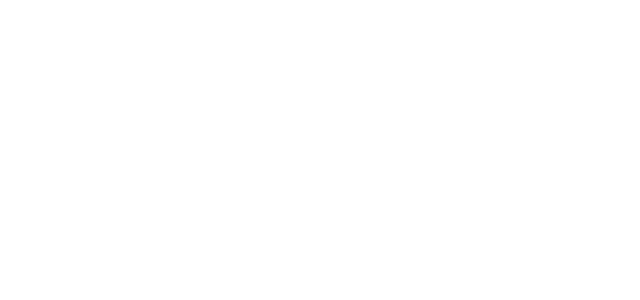
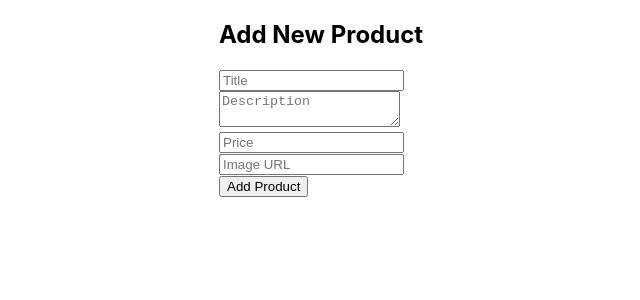
Before and after one commit to RavulakolluGanesh006/ecommerce-platform, a React (Create React App) app: page /add-product in a window 1280 px wide. Before the commit this address had no page. Shown: the top 300 px of the page, without its empty margins (221-861 px from the left). Built offline with nearby package versions, Linux system fonts and the light colour scheme; sample sign-in values are in the browser's storage.

Commit message:
admin front end logic

```diff
--- a/src/App.js
+++ b/src/App.js
@@ -1,9 +1,13 @@
-import React from 'react';
+
 import { BrowserRouter as Router, Routes, Route } from 'react-router-dom';
 import Register from './components/Register';
 import Login from './components/Login';
 import Profile from './components/Profile';
 import PrivateRoute from "./components/PrivateRoute";
+import EditProduct from './admin/EditProduct';
+import AdminRoute from "./admin/AdminRoute";
+import AdminDashboard from './admin/AdminDashboard';
+import AddProduct from './admin/AddProduct';
 
 export default function App() {
   return (
@@ -12,6 +16,12 @@
         <Route path="/" element={<Register />} />
         <Route path="/login" element={<Login />} />
         <Route path="/profile" element={<PrivateRoute><Profile /></PrivateRoute>} />
+
+
+<Route path="/admin" element={<AdminRoute><AdminDashboard /></AdminRoute>} />
+<Route path="/edit-product/:id" element={<AdminRoute><EditProduct /></AdminRoute>} />
+<Route path="/add-product" element={<AdminRoute><AddProduct /></AdminRoute>} />
+
       </Routes>
     </Router>
   );
--- /dev/null
+++ b/src/admin/AddProduct.jsx
@@ -0,0 +1,66 @@
+
+import React, { useState } from "react";
+import API from "../api"; // your axios instance
+import { useNavigate } from "react-router-dom";
+
+export default function AddProduct() {
+  const navigate = useNavigate();
+
+  const [form, setForm] = useState({
+    title: "",
+    description: "",
+    price: "",
+    image: ""
+  });
+
+  const handleChange = (e) => {
+    setForm({ ...form, [e.target.name]: e.target.value });
+  };
+
+  const handleSubmit = async (e) => {
+    e.preventDefault();
+    try {
+      await API.post("/add-product", form);
+      alert("✅ Product added successfully!");
+      navigate("/admin"); // Go back to Admin Dashboard
+    } catch (err) {
+      console.error(err);
+      alert("❌ Error adding product");
+    }
+  };
+
+  return (
+    <form onSubmit={handleSubmit} style={{ maxWidth: "400px", margin: "auto" }}>
+      <h2>Add New Product</h2>
+      <input
+        name="title"
+        placeholder="Title"
+        value={form.title}
+        onChange={handleChange}
+        required
+      /><br/>
+      <textarea
+        name="description"
+        placeholder="Description"
+        value={form.description}
+        onChange={handleChange}
+        required
+      /><br/>
+      <input
+        name="price"
+        type="number"
+        placeholder="Price"
+        value={form.price}
+        onChange={handleChange}
+        required
+      /><br/>
+      <input
+        name="image"
+        placeholder="Image URL"
+        value={form.image}
+        onChange={handleChange}
+      /><br/>
+      <button type="submit">Add Product</button>
+    </form>
+  );
+}
--- /dev/null
+++ b/src/admin/AdminDashboard.jsx
@@ -0,0 +1,37 @@
+import React, { useEffect, useState } from "react";
+import { Link } from "react-router-dom";
+import API from "../api";
+
+export default function AdminDashboard() {
+  const [products, setProducts] = useState([]);
+
+  useEffect(() => {
+    API.get("/products").then((res) => {
+      setProducts(res.data);
+    }).catch(err => console.error(err));
+  }, []);
+
+  const handleDelete = async (id) => {
+    if (!window.confirm("Are you sure you want to delete this product?")) return;
+    await API.delete(`/products/${id}`);
+    setProducts(products.filter(p => p._id !== id));
+  };
+
+  return (
+    <div>
+      <h2>📋 Admin Dashboard</h2>
+      <Link to="/add-product">➕ Add New Product</Link>
+      <ul>
+        {products.map((product) => (
+          <li key={product._id}>
+            <strong>{product.title}</strong> - ₹{product.price}
+            {" "}
+            <Link to={`/edit-product/${product._id}`}>✏️ Edit</Link>
+            {" "}
+            <button onClick={() => handleDelete(product._id)}>🗑️ Delete</button>
+          </li>
+        ))}
+      </ul>
+    </div>
+  );
+}
--- /dev/null
+++ b/src/admin/AdminRoute.jsx
@@ -0,0 +1,16 @@
+import React from "react";
+import { Navigate } from "react-router-dom";
+
+export default function AdminRoute({ children }) {
+  const user = JSON.parse(localStorage.getItem("user"));
+
+  if (!user) {
+    return <Navigate to="/login" replace />;
+  }
+
+  if (!user.isAdmin) {
+    return <Navigate to="/profile" replace />;
+  }
+
+  return children;
+}
--- /dev/null
+++ b/src/admin/EditProduct.jsx
@@ -0,0 +1,84 @@
+import React, { useState, useEffect } from "react";
+import { useParams, useNavigate } from "react-router-dom";
+import API from "../api";
+
+export default function EditProduct() {
+  const { id } = useParams(); // Get product ID from URL
+  const navigate = useNavigate();
+  const [form, setForm] = useState({
+    title: "",
+    description: "",
+    price: "",
+    image: ""
+  });
+
+  // Fetch the product by ID when page loads
+  useEffect(() => {
+    API.get("/products") // Get all products
+      .then((res) => {
+        const product = res.data.find((p) => p._id === id);
+        if (product) {
+          setForm({
+            title: product.title,
+            description: product.description,
+            price: product.price,
+            image: product.image
+          });
+        } else {
+          alert("Product not found");
+        }
+      })
+      .catch((err) => console.error(err));
+  }, [id]);
+
+  const handleChange = (e) => {
+    setForm({ ...form, [e.target.name]: e.target.value });
+  };
+
+  const handleSubmit = async (e) => {
+    e.preventDefault();
+    try {
+      await API.put(`/products/${id}`, form); // Call PUT API
+      alert("Product updated");
+      navigate("/admin"); // Redirect back to admin dashboard
+    } catch (err) {
+      console.error(err);
+      alert("Error updating product");
+    }
+  };
+
+  return (
+    <form onSubmit={handleSubmit} style={{ maxWidth: "400px", margin: "auto" }}>
+      <h2>Edit Product</h2>
+      <input
+        name="title"
+        placeholder="Title"
+        value={form.title}
+        onChange={handleChange}
+        required
+      /><br/>
+      <textarea
+        name="description"
+        placeholder="Description"
+        value={form.description}
+        onChange={handleChange}
+        required
+      /><br/>
+      <input
+        name="price"
+        type="number"
+        placeholder="Price"
+        value={form.price}
+        onChange={handleChange}
+        required
+      /><br/>
+      <input
+        name="image"
+        placeholder="Image URL"
+        value={form.image}
+        onChange={handleChange}
+      /><br/>
+      <button type="submit">Update Product</button>
+    </form>
+  );
+}
--- a/src/components/Login.jsx
+++ b/src/components/Login.jsx
@@ -7,18 +7,20 @@
     const navigate = useNavigate();
 const handleSubmit=async(e)=>{
     e.preventDefault();
-    try{
+    try
+    {
     const res=await API.post('/auth/login', form);
     console.log(res)
+    localStorage.setItem("user", JSON.stringify(res.data.user));
     localStorage.setItem('token',res.data.token);
+    console.log(localStorage)
     alert('Login success!');
-     navigate('/profile');
+    navigate('/profile');
     }
-    catch(err){
-        alert("not sucess")
+    catch(err)
+    {
+        alert("not success")
     }
-
-
 }
 const handleChange=(e)=>{
     setForm({...form,[e.target.name]: e.target.value})
@@ -28,7 +30,6 @@
     <input name="email" onChange={handleChange}/>
     <input name="password" onChange={handleChange}/>
     <button type="submit">LOGIN</button>
-
 </form>
     )
 }
--- a/src/components/Profile.jsx
+++ b/src/components/Profile.jsx
@@ -1,29 +1,30 @@
-import React, { useEffect, useState } from 'react';
-import API from '../api';
+import React from "react";
+import { Link } from "react-router-dom";
 
 export default function Profile() {
-  const [user, setUser] = useState(null);
+  const user = JSON.parse(localStorage.getItem("user"));
 
-  useEffect(() => {
-    API.get('/auth/profile')
-      .then((res) => setUser(res.data))
-      .catch(() => alert('Unauthorized or token expired'));
-  }, []);
-    const handleLogout = () => {
-    localStorage.removeItem("token");        // Remove token
-    window.location.href = "/login";         // Redirect to login page
+  const handleLogout = () => {
+    localStorage.removeItem("token");
+    localStorage.removeItem("user");
+    window.location.href = "/login";
   };
 
-  return user ? (
+  return (
     <div>
       <h2>Welcome, {user.name}</h2>
       <p>Email: {user.email}</p>
-      <button onClick={handleLogout}>logout</button>
+
+      {user.isAdmin && (
+        <div>
+          <h3>Admin Actions:</h3>
+          <Link to="/admin">🔑 Go to Admin Dashboard</Link>
+          <br />
+          <Link to="/add-product">➕ Add New Product</Link>
+        </div>
+      )}
+
+      <button onClick={handleLogout}>Logout</button>
     </div>
-  ) : (
-    <p>Loading...</p>
-
   );
-
-
 }
```
